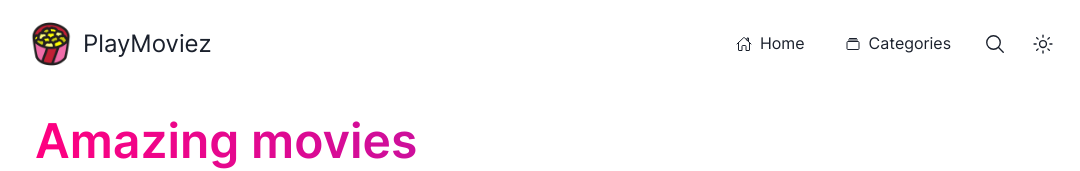
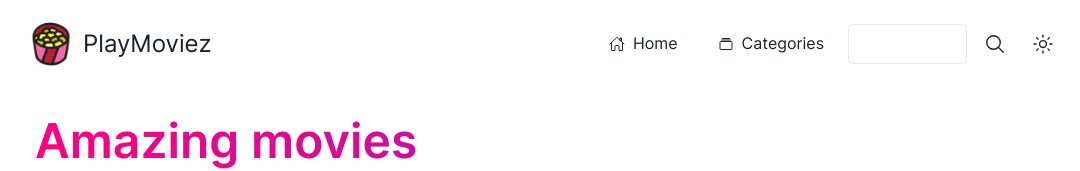
Before and after one commit to pheralb/movies-daw, a React (Vite) app in the folder frontend/: page / in a window 1280 px wide. Shown: the top 171 px of the page, without its empty margins (97-1177 px from the left). Built offline with nearby package versions, Linux system fonts and the light colour scheme.

Commit message:
barra de busqueda añadida

```diff
--- a/frontend/src/components/header/index.jsx
+++ b/frontend/src/components/header/index.jsx
@@ -8,6 +8,7 @@ import {
   Button,
   Flex,
   IconButton,
+  Input,
 } from "@chakra-ui/react";
 import { Link } from "react-router-dom";
 import {
@@ -65,6 +66,7 @@ const Index = () => {
                   </Button>
                 </Tap>
               </Link>
+              <Input htmlSize={4} width='auto' />
               <IconButton
                 variant="ghost"
                 aria-label="Search films"
```
